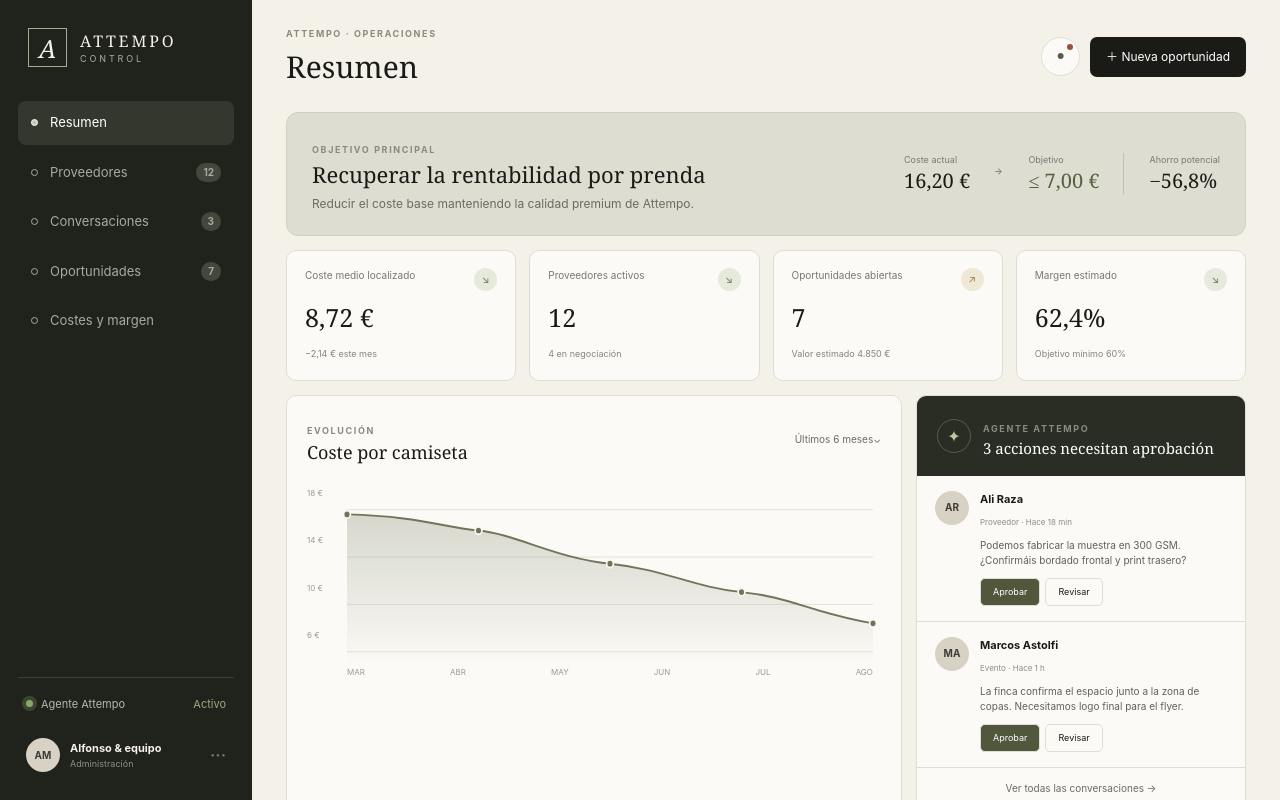
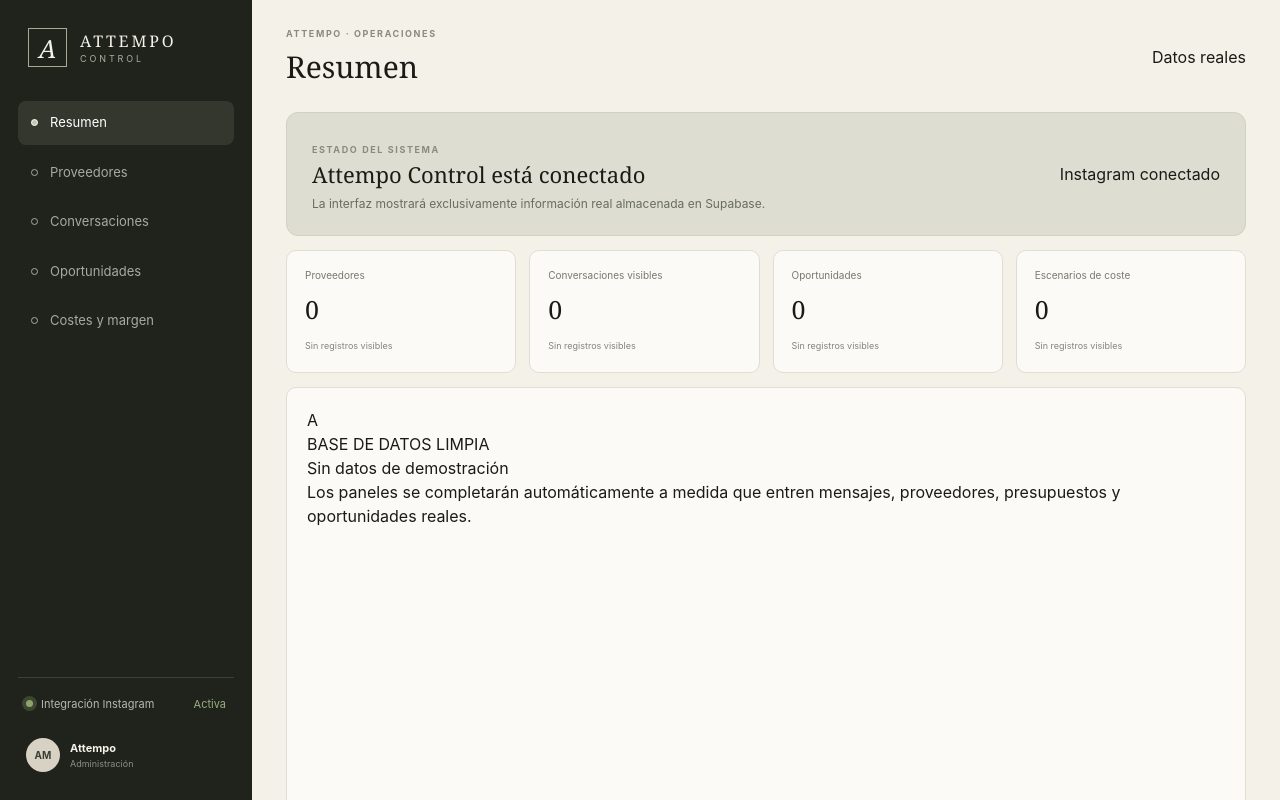
Before and after one commit to Weniw7/attempo-control, a Next.js app: page / in a window 1280 px wide. Shown: the top 800 px of the page. Built offline with nearby package versions, Linux system fonts and the light colour scheme.

Commit message:
Remove all demo data from Attempo Control

```diff
--- a/app/page.tsx
+++ b/app/page.tsx
@@ -1,64 +1,141 @@
 "use client";
 
-import { useMemo, useState } from "react";
+import { useState } from "react";
 
-type View = "resumen" | "proveedores" | "conversaciones" | "oportunidades" | "costes";
+type View =
+  | "resumen"
+  | "proveedores"
+  | "conversaciones"
+  | "oportunidades"
+  | "costes";
 
-const suppliers = [
-  { name: "SPUGA Sports Wear", country: "Pakistán", unit: 7.8, moq: 30, gsm: "280–300", lead: "18–24 días", score: 86, status: "Muestra pendiente" },
-  { name: "Lusitano Textile Co.", country: "Portugal", unit: 11.4, moq: 60, gsm: "220–260", lead: "12–18 días", score: 79, status: "Primer contacto" },
-  { name: "Hangzhou Cotton Lab", country: "China", unit: 4.95, moq: 200, gsm: "180–220", lead: "25–35 días", score: 72, status: "Validar calidad" },
-  { name: "Proveedor actual", country: "España", unit: 16.2, moq: 50, gsm: "240", lead: "10–14 días", score: 61, status: "Activo" },
-];
-
-const conversations = [
-  { initials: "AR", name: "Ali Raza", kind: "Proveedor", time: "Hace 18 min", text: "Podemos fabricar la muestra en 300 GSM. ¿Confirmáis bordado frontal y print trasero?" },
-  { initials: "MA", name: "Marcos Astolfi", kind: "Evento", time: "Hace 1 h", text: "La finca confirma el espacio junto a la zona de copas. Necesitamos logo final para el flyer." },
-  { initials: "JL", name: "Joaquín Lucena", kind: "Colaboración", time: "Ayer", text: "Cuando queráis preparamos contenido para YouTube e Instagram con vuestras prendas." },
-];
-
-const nav: { id: View; label: string; count?: number }[] = [
-  { id: "resumen", label: "Resumen" }, { id: "proveedores", label: "Proveedores", count: 12 },
-  { id: "conversaciones", label: "Conversaciones", count: 3 }, { id: "oportunidades", label: "Oportunidades", count: 7 },
+const nav: { id: View; label: string }[] = [
+  { id: "resumen", label: "Resumen" },
+  { id: "proveedores", label: "Proveedores" },
+  { id: "conversaciones", label: "Conversaciones" },
+  { id: "oportunidades", label: "Oportunidades" },
   { id: "costes", label: "Costes y margen" },
 ];
 
-function Trend({ good = true }: { good?: boolean }) { return <span className={good ? "trend good" : "trend warn"}>{good ? "↘" : "↗"}</span>; }
+const emptyCopy: Record<Exclude<View, "resumen">, { eyebrow: string; title: string; description: string }> = {
+  proveedores: {
+    eyebrow: "RED DE SUMINISTRO",
+    title: "Todavía no hay proveedores",
+    description: "Aquí aparecerán únicamente los proveedores reales que se registren en Attempo.",
+  },
+  conversaciones: {
+    eyebrow: "BANDEJA DE INSTAGRAM",
+    title: "Preparando las conversaciones reales",
+    description: "Los mensajes recibidos por Instagram se mostrarán aquí cuando el acceso privado esté habilitado.",
+  },
+  oportunidades: {
+    eyebrow: "PIPELINE COMERCIAL",
+    title: "Todavía no hay oportunidades",
+    description: "Las oportunidades aparecerán cuando se creen a partir de contactos, eventos o negociaciones reales.",
+  },
+  costes: {
+    eyebrow: "COSTE REAL",
+    title: "Todavía no hay escenarios de coste",
+    description: "Esta sección se completará cuando existan precios y condiciones confirmados de proveedores reales.",
+  },
+};
 
 export default function Home() {
   const [view, setView] = useState<View>("resumen");
-  const [query, setQuery] = useState("");
-  const [toast, setToast] = useState("");
-  const filtered = useMemo(() => suppliers.filter((s) => `${s.name} ${s.country}`.toLowerCase().includes(query.toLowerCase())), [query]);
-  function notify(message: string) { setToast(message); window.setTimeout(() => setToast(""), 2600); }
 
-  return <main className="app-shell">
-    <aside className="sidebar">
-      <div className="brand"><span className="mark">A</span><div><strong>ATTEMPO</strong><span>CONTROL</span></div></div>
-      <nav aria-label="Navegación principal">{nav.map((item) => <button key={item.id} onClick={() => setView(item.id)} className={view === item.id ? "active" : ""}><span className="nav-dot" />{item.label}{item.count && <b>{item.count}</b>}</button>)}</nav>
-      <div className="sidebar-bottom"><div className="agent-state"><i /> Agente Attempo <span>Activo</span></div><div className="profile"><span>AM</span><div><strong>Alfonso & equipo</strong><small>Administración</small></div><b>···</b></div></div>
-    </aside>
+  return (
+    <main className="app-shell">
+      <aside className="sidebar">
+        <div className="brand">
+          <span className="mark">A</span>
+          <div><strong>ATTEMPO</strong><span>CONTROL</span></div>
+        </div>
+        <nav aria-label="Navegación principal">
+          {nav.map((item) => (
+            <button
+              key={item.id}
+              onClick={() => setView(item.id)}
+              className={view === item.id ? "active" : ""}
+            >
+              <span className="nav-dot" />
+              {item.label}
+            </button>
+          ))}
+        </nav>
+        <div className="sidebar-bottom">
+          <div className="agent-state"><i /> Integración Instagram <span>Activa</span></div>
+          <div className="profile">
+            <span>AM</span>
+            <div><strong>Attempo</strong><small>Administración</small></div>
+          </div>
+        </div>
+      </aside>
 
-    <section className="workspace">
-      <header className="topbar"><div><p>ATTEMPO · OPERACIONES</p><h1>{nav.find((n) => n.id === view)?.label}</h1></div><div className="top-actions"><button className="icon-btn" aria-label="Notificaciones">●<span /></button><button className="primary" onClick={() => notify("Nueva oportunidad preparada")}>＋ Nueva oportunidad</button></div></header>
+      <section className="workspace">
+        <header className="topbar">
+          <div>
+            <p>ATTEMPO · OPERACIONES</p>
+            <h1>{nav.find((item) => item.id === view)?.label}</h1>
+          </div>
+          <div className="live-source"><i /> Datos reales</div>
+        </header>
 
-      {view === "resumen" && <>
-        <section className="goal-strip"><div><span>OBJETIVO PRINCIPAL</span><h2>Recuperar la rentabilidad por prenda</h2><p>Reducir el coste base manteniendo la calidad premium de Attempo.</p></div><div className="goal-numbers"><div><small>Coste actual</small><strong>16,20 €</strong></div><span>→</span><div className="target"><small>Objetivo</small><strong>≤ 7,00 €</strong></div><div className="saving"><small>Ahorro potencial</small><strong>−56,8%</strong></div></div></section>
-        <section className="metrics"><article><div><span>Coste medio localizado</span><Trend /></div><strong>8,72 €</strong><small>−2,14 € este mes</small></article><article><div><span>Proveedores activos</span><Trend /></div><strong>12</strong><small>4 en negociación</small></article><article><div><span>Oportunidades abiertas</span><Trend good={false} /></div><strong>7</strong><small>Valor estimado 4.850 €</small></article><article><div><span>Margen estimado</span><Trend /></div><strong>62,4%</strong><small>Objetivo mínimo 60%</small></article></section>
-        <section className="dashboard-grid">
-          <article className="panel cost-panel"><div className="panel-title"><div><span>EVOLUCIÓN</span><h3>Coste por camiseta</h3></div><button>Últimos 6 meses⌄</button></div><div className="chart"><div className="axis"><span>18 €</span><span>14 €</span><span>10 €</span><span>6 €</span></div><svg viewBox="0 0 620 190" preserveAspectRatio="none" aria-label="Coste por camiseta descendente"><defs><linearGradient id="fill" x1="0" y1="0" x2="0" y2="1"><stop offset="0" stopColor="#707558" stopOpacity=".26"/><stop offset="1" stopColor="#707558" stopOpacity="0"/></linearGradient></defs><path className="gridline" d="M0 25H620 M0 75H620 M0 125H620 M0 175H620"/><path className="area" d="M0 30 C85 32 110 43 155 47 S245 76 310 82 S408 107 465 112 S545 133 620 145 L620 190 L0 190Z"/><path className="line" d="M0 30 C85 32 110 43 155 47 S245 76 310 82 S408 107 465 112 S545 133 620 145"/>{[0,155,310,465,620].map((x,i)=><circle key={x} cx={x} cy={[30,47,82,112,145][i]} r="4"/>)}</svg><div className="months"><span>MAR</span><span>ABR</span><span>MAY</span><span>JUN</span><span>JUL</span><span>AGO</span></div></div></article>
-          <article className="panel agent-panel"><div className="agent-head"><span className="agent-logo">✦</span><div><span>AGENTE ATTEMPO</span><h3>3 acciones necesitan aprobación</h3></div></div>{conversations.slice(0,2).map((c) => <div className="approval" key={c.name}><div className="avatar">{c.initials}</div><div><strong>{c.name}</strong><small>{c.kind} · {c.time}</small><p>{c.text}</p><div><button onClick={() => notify(`Respuesta a ${c.name} aprobada`)}>Aprobar</button><button onClick={() => setView("conversaciones")}>Revisar</button></div></div></div>)}<button className="see-all" onClick={() => setView("conversaciones")}>Ver todas las conversaciones →</button></article>
-        </section>
-        <section className="panel supplier-preview"><div className="panel-title"><div><span>COMPARATIVA</span><h3>Proveedores destacados</h3></div><button onClick={() => setView("proveedores")}>Ver todos →</button></div><SupplierTable data={suppliers.slice(0,3)} /></section>
-      </>}
-
-      {view === "proveedores" && <section className="panel full-panel"><div className="section-intro"><div><span>RED DE SUMINISTRO</span><h2>Comparador de proveedores</h2><p>Decide por coste total, calidad, MOQ, plazo y riesgo; no solo por precio unitario.</p></div><input value={query} onChange={(e) => setQuery(e.target.value)} placeholder="Buscar proveedor o país…" /></div><SupplierTable data={filtered} /></section>}
-      {view === "conversaciones" && <section className="panel full-panel"><div className="section-intro"><div><span>BANDEJA INTELIGENTE</span><h2>Conversaciones por aprobar</h2><p>El agente clasifica el contacto, resume el contexto y propone la siguiente acción.</p></div><button className="primary" onClick={() => notify("Bandeja actualizada")}>Actualizar bandeja</button></div><div className="conversation-list">{conversations.map((c) => <article key={c.name}><div className="avatar large">{c.initials}</div><div className="conversation-body"><div><strong>{c.name}</strong><span className="tag">{c.kind}</span><small>{c.time}</small></div><p>{c.text}</p><div className="draft"><span>✦ Respuesta recomendada</span><p>Gracias por la información. Lo revisamos con el equipo y te confirmamos hoy los siguientes pasos para avanzar.</p></div><div className="conversation-actions"><button className="approve" onClick={() => notify(`Respuesta enviada a ${c.name}`)}>Aprobar y enviar</button><button>Editar</button><button>Posponer</button></div></div></article>)}</div></section>}
-      {view === "oportunidades" && <section className="panel full-panel"><div className="section-intro"><div><span>PIPELINE COMERCIAL</span><h2>Oportunidades y eventos</h2><p>Visibilidad, ingreso esperado, coste comprometido y próximo paso en una sola vista.</p></div></div><div className="kanban"><Pipeline title="Por evaluar" count={2} cards={["Distribuidor premium Portugal", "Colección universitaria nacional"]}/><Pipeline title="En negociación" count={3} cards={["Fiesta del Novato · CMU San Pablo", "Colaboración Joaquín Lucena", "Muestra SPUGA 300 GSM"]}/><Pipeline title="Confirmado" count={2} cards={["Stand + fotógrafo oficial", "Sorteo 2 prendas"]}/></div></section>}
-      {view === "costes" && <section className="cost-layout"><article className="panel full-panel"><div className="section-intro"><div><span>UNIT ECONOMICS</span><h2>Constructor de coste real</h2><p>Calcula cuánto deja cada venta después de prenda, acabados, logística y colaboración.</p></div></div><div className="cost-builder">{[["Camiseta base","7,00 €"],["Estampación / bordado","2,10 €"],["Packaging premium","1,25 €"],["Transporte + aduanas","1,40 €"],["Comisiones y pasarela","2,25 €"]].map(([a,b])=><div key={a}><span>{a}</span><strong>{b}</strong></div>)}<div className="total"><span>Coste completo objetivo</span><strong>14,00 €</strong></div></div></article><article className="margin-card"><span>PVP DE REFERENCIA</span><strong>39,90 €</strong><div><small>Margen bruto</small><b>25,90 €</b></div><div><small>Margen porcentual</small><b>64,9%</b></div><p>✓ Supera el objetivo mínimo del 60%</p><button onClick={() => notify("Escenario guardado")}>Guardar escenario</button></article></section>}
-    </section>{toast && <div className="toast">✓ {toast}</div>}
-  </main>;
+        {view === "resumen" ? <Summary /> : <EmptyView view={view} />}
+      </section>
+    </main>
+  );
 }
 
-function SupplierTable({ data }: { data: typeof suppliers }) { return <div className="table-wrap"><table><thead><tr><th>Proveedor</th><th>Coste unidad</th><th>MOQ</th><th>Gramaje</th><th>Plazo</th><th>Puntuación</th><th>Estado</th></tr></thead><tbody>{data.map((s)=><tr key={s.name}><td><strong>{s.name}</strong><small>{s.country}</small></td><td className={s.unit <= 7 ? "best-price" : ""}>{s.unit.toFixed(2).replace(".", ",")} €</td><td>{s.moq} uds.</td><td>{s.gsm} GSM</td><td>{s.lead}</td><td><span className="score"><i style={{width:`${s.score}%`}} />{s.score}</span></td><td><span className="status">{s.status}</span></td></tr>)}</tbody></table></div>; }
-function Pipeline({ title, count, cards }: { title: string; count: number; cards: string[] }) { return <div className="pipeline"><h3>{title}<span>{count}</span></h3>{cards.map((card,i)=><article key={card}><small>{i % 2 ? "COLABORACIÓN" : "OPORTUNIDAD"}</small><strong>{card}</strong><p>Próxima acción: revisión del equipo</p><div><span>Impacto</span><b>{i % 2 ? "Medio" : "Alto"}</b></div></article>)}</div>; }
+function Summary() {
+  return (
+    <>
+      <section className="goal-strip clean-strip">
+        <div>
+          <span>ESTADO DEL SISTEMA</span>
+          <h2>Attempo Control está conectado</h2>
+          <p>La interfaz mostrará exclusivamente información real almacenada en Supabase.</p>
+        </div>
+        <div className="connection-badge"><i /> Instagram conectado</div>
+      </section>
+
+      <section className="metrics">
+        <Metric label="Proveedores" />
+        <Metric label="Conversaciones visibles" />
+        <Metric label="Oportunidades" />
+        <Metric label="Escenarios de coste" />
+      </section>
+
+      <section className="panel full-panel empty-dashboard">
+        <div className="empty-mark">A</div>
+        <span>BASE DE DATOS LIMPIA</span>
+        <h2>Sin datos de demostración</h2>
+        <p>
+          Los paneles se completarán automáticamente a medida que entren mensajes,
+          proveedores, presupuestos y oportunidades reales.
+        </p>
+      </section>
+    </>
+  );
+}
+
+function Metric({ label }: { label: string }) {
+  return (
+    <article>
+      <div><span>{label}</span></div>
+      <strong>0</strong>
+      <small>Sin registros visibles</small>
+    </article>
+  );
+}
+
+function EmptyView({ view }: { view: Exclude<View, "resumen"> }) {
+  const copy = emptyCopy[view];
+  return (
+    <section className="panel full-panel empty-dashboard">
+      <div className="empty-mark">A</div>
+      <span>{copy.eyebrow}</span>
+      <h2>{copy.title}</h2>
+      <p>{copy.description}</p>
+    </section>
+  );
+}
```
